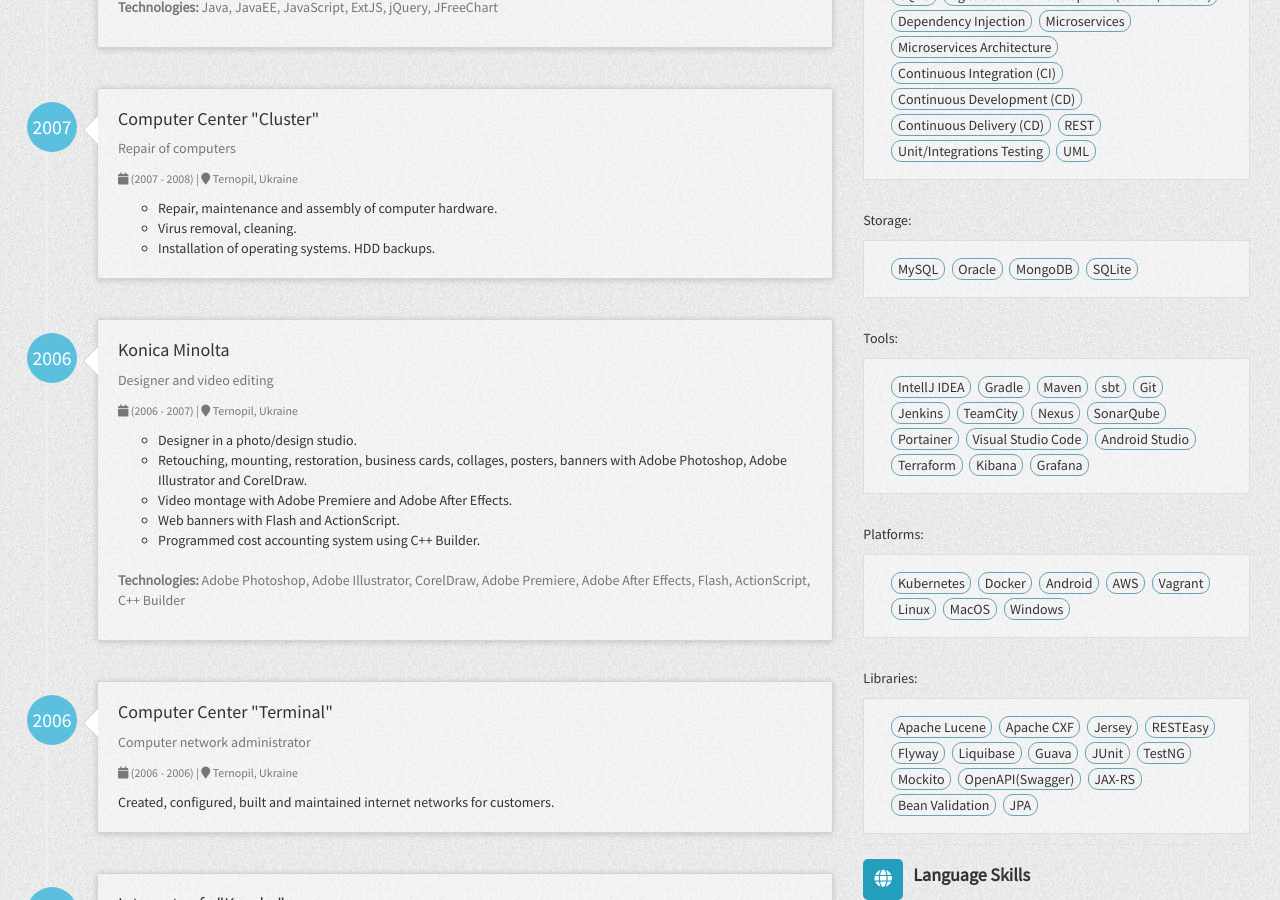
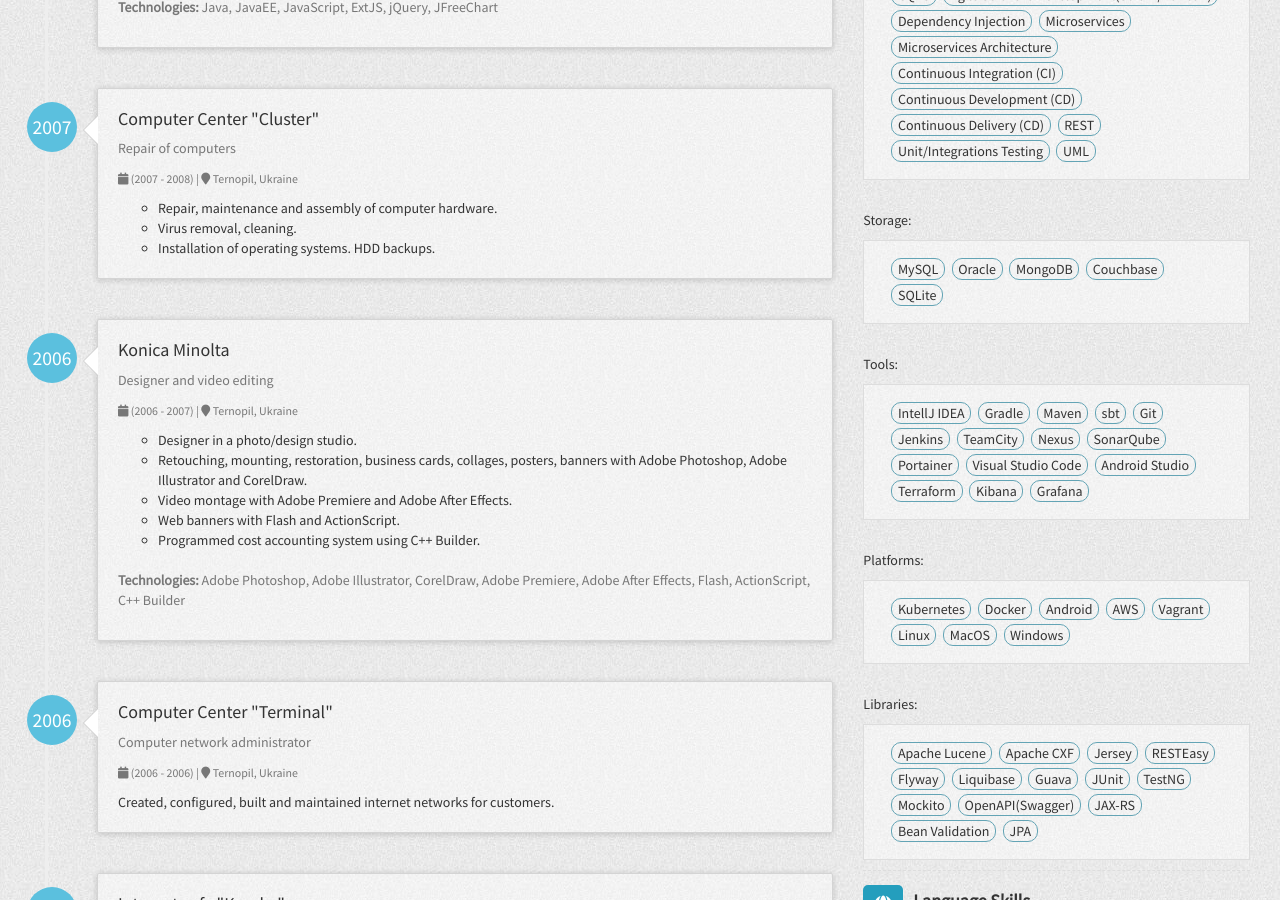
Before and after one commit to JWebDev/jwebdev.github.io, a Jekyll site: the page built from index.html, in a window 1280 px wide and 900 px high, scrolled down 2350 px. Built offline with Jekyll 4.4.1, drawn with Linux system fonts in a browser that asks for light colours; nearby versions of some CDN libraries.

Commit message:
add couchbase

```diff
--- a/_config.yml
+++ b/_config.yml
@@ -355,7 +355,7 @@ author:
   languages_skills: [Java, Python, Go, Bash, SQL, JavaScript, Groovy]
   frameworks_skills: [Spring, Spring Boot, Apache Spark, Angular, Android SDK]
   paradigms_skills: [DevOps, Object-oriented Programming (OOP), CQRS, Agile Software Development(Scrum/Kanban), Dependency Injection, Microservices, Microservices Architecture, Continuous Integration (CI), Continuous Development (CD), Continuous Delivery (CD), REST, Unit/Integrations Testing, UML]
-  storage_skills: [MySQL, Oracle, MongoDB, SQLite]
+  storage_skills: [MySQL, Oracle, MongoDB, Couchbase, SQLite]
   tools_skills: [IntellJ IDEA, Gradle, Maven, sbt, Git, Jenkins, TeamCity, Nexus, SonarQube, Portainer, Visual Studio Code, Android Studio, Terraform, Kibana, Grafana]
   platforms_skills: [Kubernetes, Docker, Android, AWS, Vagrant, Linux, MacOS, Windows]
   libraries_skills: [Apache Lucene, Apache CXF, Jersey, RESTEasy, Flyway, Liquibase, Guava, JUnit, TestNG, Mockito, OpenAPI(Swagger), JAX-RS, Bean Validation, JPA]
```
